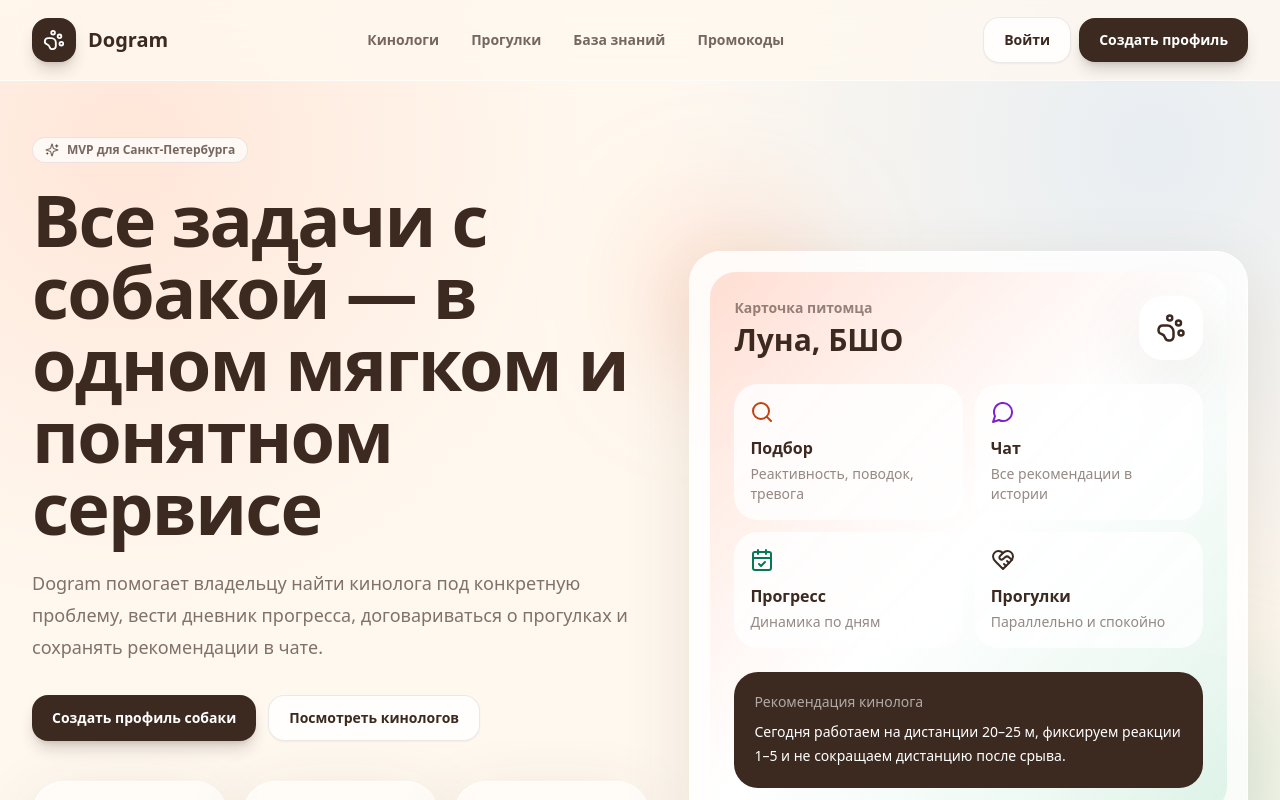
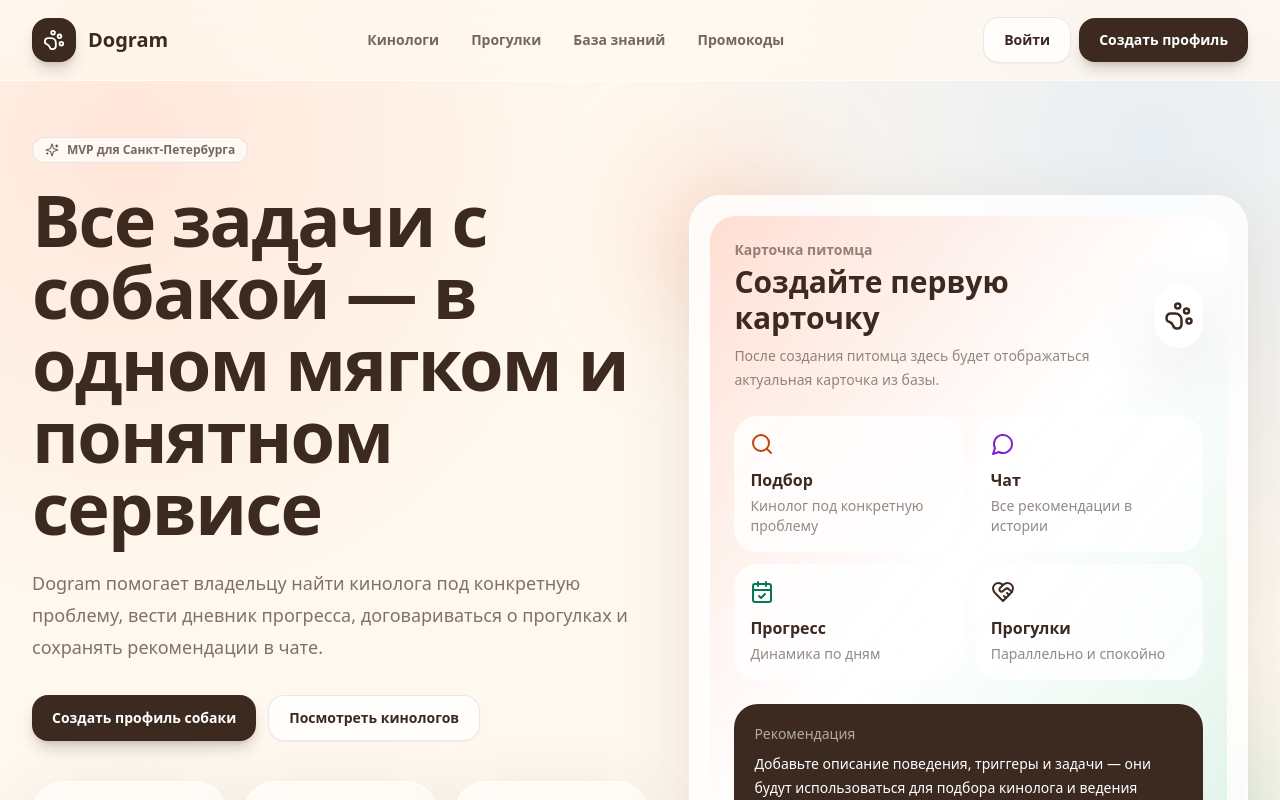
Before and after one commit to marinet1612/dogsite, a Next.js app: page / in a window 1280 px wide. Shown: the top 800 px of the page. Built offline with nearby package versions, Linux system fonts and the light colour scheme; no server answers.

Commit message:
Update page.tsx

```diff
--- a/src/app/page.tsx
+++ b/src/app/page.tsx
@@ -1,24 +1,82 @@
 import Link from 'next/link';
-import { CalendarCheck, HeartHandshake, MessageCircle, PawPrint, Search, Sparkles } from 'lucide-react';
+import {
+  CalendarCheck,
+  HeartHandshake,
+  MessageCircle,
+  PawPrint,
+  Search,
+  Sparkles
+} from 'lucide-react';
 import { BRAND_NAME, MVP_CITY } from '@/lib/config';
 import { StatCard } from '@/components/ui';
+import { createSupabaseServerClient, getSessionUser } from '@/lib/supabase/server';
 
-export default function HomePage() {
+function getDogAgeLabel(ageMonths?: number | null) {
+  if (!ageMonths) {
+    return 'возраст не указан';
+  }
+
+  if (ageMonths < 12) {
+    return `${ageMonths} мес.`;
+  }
+
+  const years = Math.floor(ageMonths / 12);
+  const months = ageMonths % 12;
+
+  if (!months) {
+    return `${years} г.`;
+  }
+
+  return `${years} г. ${months} мес.`;
+}
+
+export default async function HomePage() {
+  const user = await getSessionUser();
+  const supabase = await createSupabaseServerClient();
+
+  let currentDog: any = null;
+
+  if (user) {
+    const { data } = await supabase
+      .from('dog_profiles')
+      .select('*')
+      .eq('owner_id', user.id)
+      .order('created_at', { ascending: false })
+      .limit(1)
+      .maybeSingle();
+
+    currentDog = data;
+  }
+
+  const hasDog = Boolean(currentDog);
+
   return (
     <main>
       <section className="container-page grid min-h-[calc(100vh-5rem)] items-center gap-10 py-14 lg:grid-cols-[1.05fr_0.95fr]">
         <div>
-          <div className="badge mb-5"><Sparkles size={14} className="mr-2" /> MVP для Санкт-Петербурга</div>
+          <div className="badge mb-5">
+            <Sparkles size={14} className="mr-2" /> MVP для Санкт-Петербурга
+          </div>
+
           <h1 className="max-w-4xl text-5xl font-black tracking-tight text-cocoa sm:text-6xl lg:text-7xl">
             Все задачи с собакой — в одном мягком и понятном сервисе
           </h1>
+
           <p className="mt-6 max-w-2xl text-lg leading-8 text-cocoa/65">
-            {BRAND_NAME} помогает владельцу найти кинолога под конкретную проблему, вести дневник прогресса, договариваться о прогулках и сохранять рекомендации в чате.
+            {BRAND_NAME} помогает владельцу найти кинолога под конкретную проблему,
+            вести дневник прогресса, договариваться о прогулках и сохранять рекомендации в чате.
           </p>
+
           <div className="mt-8 flex flex-col gap-3 sm:flex-row">
-            <Link href="/register" className="btn-primary">Создать профиль собаки</Link>
-            <Link href="/specialists" className="btn-secondary">Посмотреть кинологов</Link>
+            <Link href={user ? '/owner' : '/register'} className="btn-primary">
+              {hasDog ? 'Открыть карточку питомца' : 'Создать профиль собаки'}
+            </Link>
+
+            <Link href="/specialists" className="btn-secondary">
+              Посмотреть кинологов
+            </Link>
           </div>
+
           <div className="mt-10 grid gap-4 sm:grid-cols-3">
             <StatCard label="Кинологи" value="12" hint="Стартовая база специалистов" />
             <StatCard label="Районы" value="18" hint={`Фокус: ${MVP_CITY}`} />
@@ -29,33 +87,108 @@ export default function HomePage() {
         <div className="relative">
           <div className="absolute -left-8 -top-8 h-36 w-36 rounded-full bg-paw/30 blur-3xl" />
           <div className="absolute -bottom-8 -right-8 h-44 w-44 rounded-full bg-mint/40 blur-3xl" />
+
           <div className="card relative overflow-hidden p-5">
             <div className="rounded-[1.6rem] bg-gradient-to-br from-paw/25 via-white to-mint/25 p-6">
               <div className="flex items-center justify-between">
                 <div>
-                  <div className="text-sm font-bold text-cocoa/55">Карточка питомца</div>
-                  <h2 className="mt-1 text-3xl font-black text-cocoa">Луна, БШО</h2>
+                  <div className="text-sm font-bold text-cocoa/55">
+                    {hasDog ? 'Актуальная карточка питомца' : 'Карточка питомца'}
+                  </div>
+
+                  <h2 className="mt-1 text-3xl font-black text-cocoa">
+                    {hasDog
+                      ? `${currentDog.name}, ${currentDog.breed || 'порода не указана'}`
+                      : 'Создайте первую карточку'}
+                  </h2>
+
+                  {hasDog ? (
+                    <p className="mt-2 text-sm leading-6 text-cocoa/55">
+                      {getDogAgeLabel(currentDog.age_months)}
+                      {currentDog.weight ? ` · ${currentDog.weight} кг` : ''}
+                      {currentDog.district ? ` · ${currentDog.district}` : ''}
+                      {currentDog.metro_station ? ` · м. ${currentDog.metro_station}` : ''}
+                    </p>
+                  ) : (
+                    <p className="mt-2 text-sm leading-6 text-cocoa/55">
+                      После создания питомца здесь будет отображаться актуальная карточка из базы.
+                    </p>
+                  )}
                 </div>
-                <div className="flex h-16 w-16 items-center justify-center rounded-3xl bg-white text-cocoa shadow-soft"><PawPrint size={30} /></div>
+
+                <div className="flex h-16 w-16 items-center justify-center rounded-3xl bg-white text-cocoa shadow-soft">
+                  <PawPrint size={30} />
+                </div>
               </div>
+
               <div className="mt-6 grid gap-3 sm:grid-cols-2">
-                <div className="rounded-3xl bg-white/80 p-4"><Search className="mb-3 text-orange-700" /><b>Подбор</b><p className="mt-1 text-sm text-cocoa/55">Реактивность, поводок, тревога</p></div>
-                <div className="rounded-3xl bg-white/80 p-4"><MessageCircle className="mb-3 text-purple-700" /><b>Чат</b><p className="mt-1 text-sm text-cocoa/55">Все рекомендации в истории</p></div>
-                <div className="rounded-3xl bg-white/80 p-4"><CalendarCheck className="mb-3 text-emerald-700" /><b>Прогресс</b><p className="mt-1 text-sm text-cocoa/55">Динамика по дням</p></div>
-                <div className="rounded-3xl bg-white/80 p-4"><HeartHandshake className="mb-3 text-sky-700" /><b>Прогулки</b><p className="mt-1 text-sm text-cocoa/55">Параллельно и спокойно</p></div>
+                <div className="rounded-3xl bg-white/80 p-4">
+                  <Search className="mb-3 text-orange-700" />
+                  <b>Подбор</b>
+                  <p className="mt-1 text-sm text-cocoa/55">
+                    Кинолог под конкретную проблему
+                  </p>
+                </div>
+
+                <div className="rounded-3xl bg-white/80 p-4">
+                  <MessageCircle className="mb-3 text-purple-700" />
+                  <b>Чат</b>
+                  <p className="mt-1 text-sm text-cocoa/55">
+                    Все рекомендации в истории
+                  </p>
+                </div>
+
+                <div className="rounded-3xl bg-white/80 p-4">
+                  <CalendarCheck className="mb-3 text-emerald-700" />
+                  <b>Прогресс</b>
+                  <p className="mt-1 text-sm text-cocoa/55">
+                    Динамика по дням
+                  </p>
+                </div>
+
+                <div className="rounded-3xl bg-white/80 p-4">
+                  <HeartHandshake className="mb-3 text-sky-700" />
+                  <b>Прогулки</b>
+                  <p className="mt-1 text-sm text-cocoa/55">
+                    Параллельно и спокойно
+                  </p>
+                </div>
               </div>
+
               <div className="mt-6 rounded-3xl bg-cocoa p-5 text-white">
-                <div className="text-sm text-white/60">Рекомендация кинолога</div>
-                <p className="mt-2 text-sm leading-6">Сегодня работаем на дистанции 20–25 м, фиксируем реакции 1–5 и не сокращаем дистанцию после срыва.</p>
+                <div className="text-sm text-white/60">
+                  {hasDog ? 'Текущий фокус' : 'Рекомендация'}
+                </div>
+
+                <p className="mt-2 text-sm leading-6">
+                  {hasDog && currentDog.description
+                    ? currentDog.description
+                    : 'Добавьте описание поведения, триггеры и задачи — они будут использоваться для подбора кинолога и ведения прогресса.'}
+                </p>
               </div>
+
+              {hasDog ? (
+                <div className="mt-5">
+                  <Link href="/owner" className="btn-primary w-full justify-center">
+                    Перейти в кабинет питомца
+                  </Link>
+                </div>
+              ) : null}
             </div>
           </div>
         </div>
       </section>
 
       <section className="container-page py-16">
-        <h2 className="section-title">Что входит в первую рабочую версию</h2>
-        <p className="section-subtitle">Сначала строим не «ещё одну соцсеть», а сервис с понятными сценариями: проблема → специалист → чат → прогресс.</p>
+        <h2 className="section-title">
+          Что входит в первую рабочую версию
+        </h2>
+
+        <p className="section-subtitle">
+          Сначала строим не «ещё одну соцсеть», а сервис с понятными сценариями:
+          проблема → специалист → чат → прогресс.
+        </p>
+
         <div className="mt-8 grid gap-5 md:grid-cols-3">
           {[
             ['Подбор кинолога', 'Анкета проблемы, релевантность, профиль специалиста и заявка.'],
@@ -63,9 +196,17 @@ export default function HomePage() {
             ['Чаты', 'Диалоги по заявкам, прогулкам и личным контактам между собачниками.']
           ].map(([title, text]) => (
             <div className="card" key={title}>
-              <div className="mb-5 flex h-12 w-12 items-center justify-center rounded-2xl bg-paw/15 text-orange-800"><PawPrint /></div>
-              <h3 className="text-xl font-black text-cocoa">{title}</h3>
-              <p className="mt-3 text-sm leading-6 text-cocoa/60">{text}</p>
+              <div className="mb-5 flex h-12 w-12 items-center justify-center rounded-2xl bg-paw/15 text-orange-800">
+                <PawPrint />
+              </div>
+
+              <h3 className="text-xl font-black text-cocoa">
+                {title}
+              </h3>
+
+              <p className="mt-3 text-sm leading-6 text-cocoa/60">
+                {text}
+              </p>
             </div>
           ))}
         </div>
```
